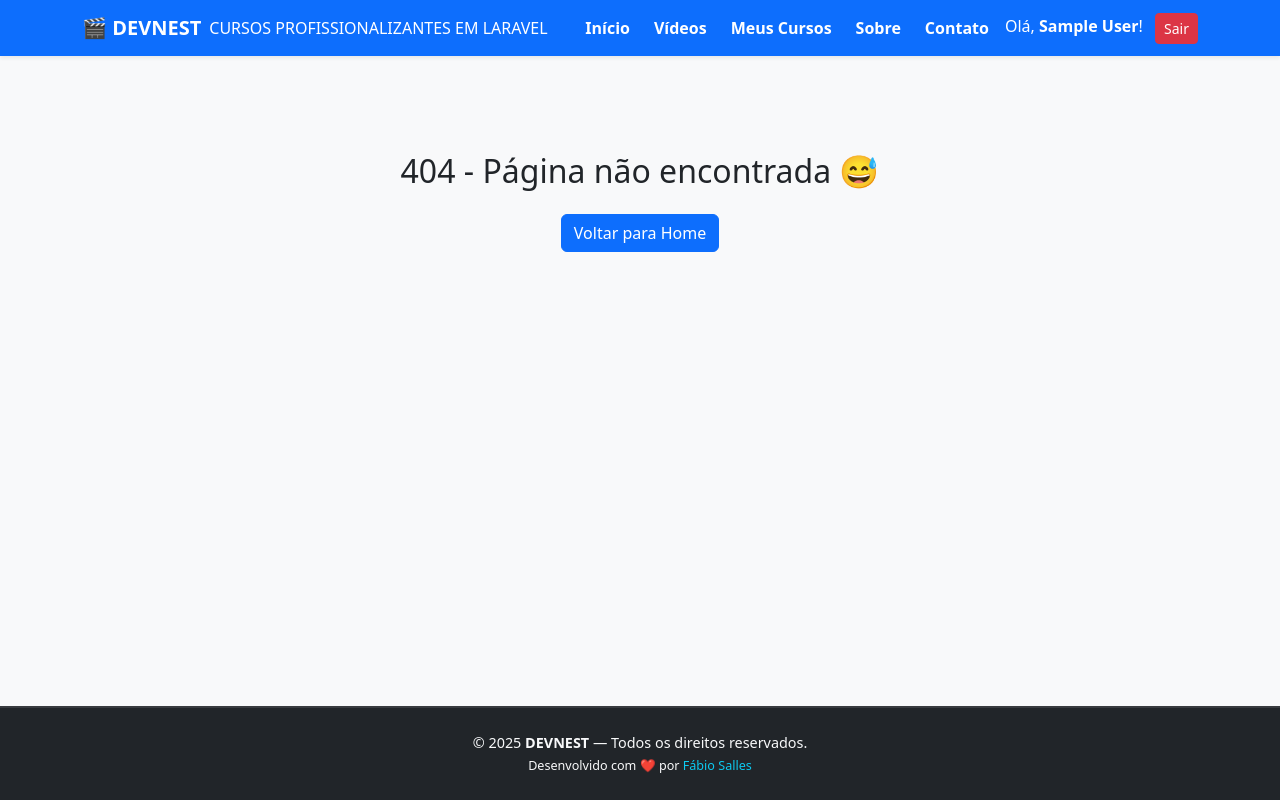
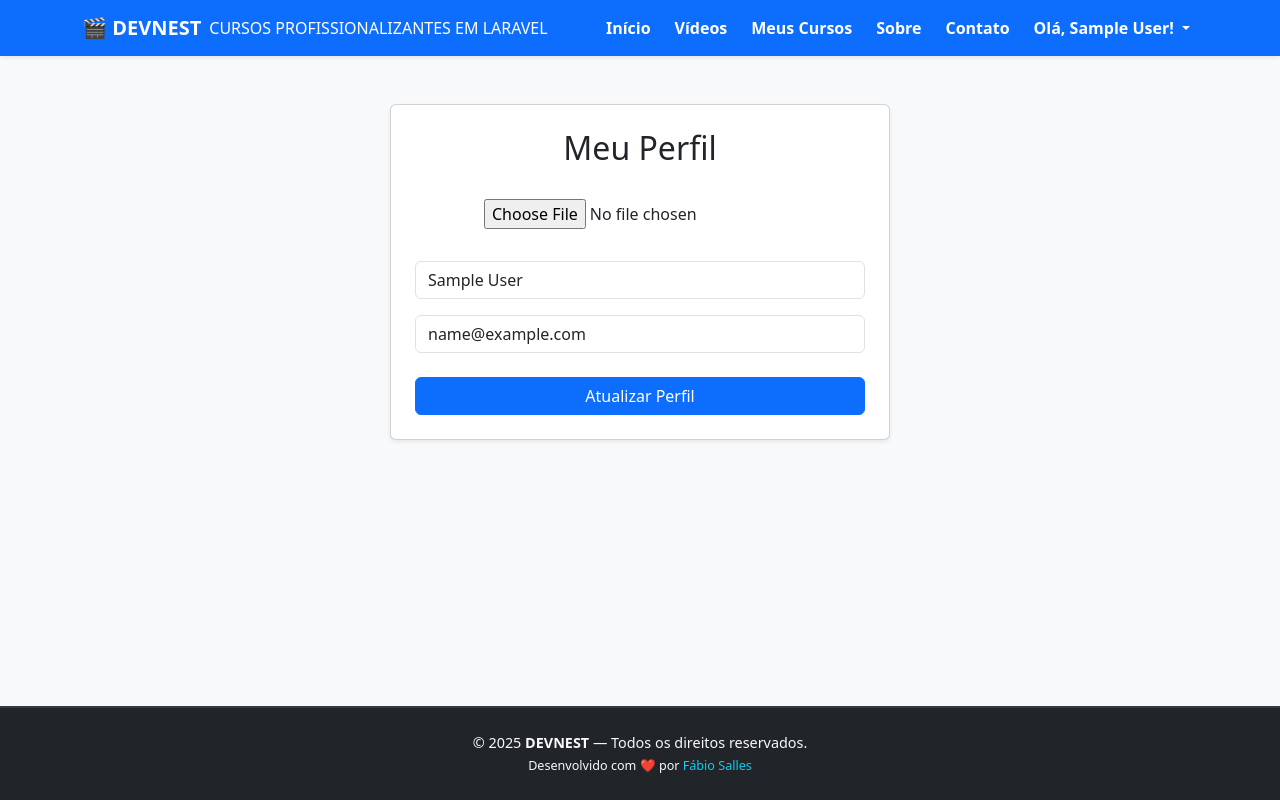
Before and after one commit to fsalles2022/desafio-twi-laravel, a Vue app in the folder ead-frontend-vue/: page /profile in a window 1280 px wide. Built offline with nearby package versions, Linux system fonts and the light colour scheme; no server answers; sample sign-in values are in the browser's storage.

Commit message:
feat: add user profile management with profile retrieval and update functionality; enhance UI for profile editing

```diff
--- a/ead-frontend-vue/src/components/StudentLayout.vue
+++ b/ead-frontend-vue/src/components/StudentLayout.vue
@@ -31,13 +31,23 @@ const auth = useAuthStore()
             <li class="nav-item"><RouterLink to="/sobre" class="nav-link text-white fw-semibold">Sobre</RouterLink></li>
             <li class="nav-item"><RouterLink to="/contato" class="nav-link text-white fw-semibold">Contato</RouterLink></li>
 
-            <li class="nav-item" v-if="auth.user">
-              <span class="text-white me-2">
+            <!-- Se o usuário estiver logado -->
+            <li class="nav-item dropdown" v-if="auth.user">
+              <a class="nav-link dropdown-toggle text-white fw-semibold" href="#" id="navbarDropdown" role="button" data-bs-toggle="dropdown">
                 Olá, <strong>{{ auth.user.name }}</strong>!
-              </span>
-              <button @click="auth.logout" class="btn btn-danger btn-sm">Sair</button>
+              </a>
+              <ul class="dropdown-menu dropdown-menu-end" aria-labelledby="navbarDropdown">
+                <li>
+                  <RouterLink to="/profile" class="dropdown-item">Meu Perfil</RouterLink>
+                </li>
+                <li><hr class="dropdown-divider" /></li>
+                <li>
+                  <button @click="auth.logout" class="dropdown-item text-danger">Sair</button>
+                </li>
+              </ul>
             </li>
 
+            <!-- Se não estiver logado -->
             <li class="nav-item" v-else>
               <RouterLink to="/login" class="btn btn-outline-light btn-sm px-3 fw-semibold">
                 Entrar
@@ -52,7 +62,7 @@ const auth = useAuthStore()
     <!-- Conteúdo -->
     <main class="flex-grow-1 py-5">
       <div class="container">
-        <slot />
+        <RouterView />
       </div>
     </main>
 
--- a/ead-frontend-vue/src/router/index.js
+++ b/ead-frontend-vue/src/router/index.js
@@ -2,6 +2,7 @@ import { createRouter, createWebHistory } from 'vue-router'
 import Home from '../views/Home.vue'
 import Login from '../views/Login.vue'
 import Videos from '../views/Videos.vue'
+import Profile from '../views/Profile.vue'
 import { useAuthStore } from '../stores/auth'
 
 const router = createRouter({
@@ -32,6 +33,13 @@ const router = createRouter({
       path: '/course/:id',
       name: 'course-videos',
       component: () => import('../views/CourseVideos.vue'),
+      meta: { requiresAuth: true },
+    },
+
+    {
+      path: '/profile',
+      name: 'profile',
+      component: () => import('../views/Profile.vue'),
       meta: { requiresAuth: true },
     },
 
--- /dev/null
+++ b/ead-frontend-vue/src/views/Profile.vue
@@ -0,0 +1,106 @@
+<template>
+  <div class="profile card shadow-sm p-4 mx-auto" style="max-width: 500px;">
+    <h2 class="mb-4 text-center">Meu Perfil</h2>
+
+    <form @submit.prevent="updateProfile" class="d-flex flex-column gap-3">
+
+      <!-- Preview da imagem -->
+      <div class="text-center mb-3">
+        <img
+          v-if="previewImage"
+          :src="previewImage"
+          class="rounded-circle border"
+          style="width:120px; height:120px; object-fit:cover;"
+          alt="Preview"
+        />
+        <img
+          v-else-if="auth.user?.image"
+          :src="auth.user.image_url"
+          class="rounded-circle border"
+          style="width:120px; height:120px; object-fit:cover;"
+          alt="Avatar"
+        />
+        <div class="mt-2">
+          <input type="file" @change="onFileChange" accept="image/*" />
+        </div>
+      </div>
+
+      <!-- Nome -->
+      <input
+        v-model="form.name"
+        type="text"
+        placeholder="Nome"
+        class="form-control"
+        required
+      />
+
+      <!-- E-mail -->
+      <input
+        v-model="form.email"
+        type="email"
+        placeholder="E-mail"
+        class="form-control"
+        required
+      />
+
+      <!-- Botão de atualizar -->
+      <button type="submit" class="btn btn-primary mt-2">
+        Atualizar Perfil
+      </button>
+    </form>
+  </div>
+</template>
+
+<script setup>
+import { ref, computed } from 'vue'
+import axios from 'axios'
+import { useAuthStore } from '../stores/auth'
+
+const auth = useAuthStore()
+
+// Formulário
+const form = ref({
+  name: auth.user?.name || '',
+  email: auth.user?.email || '',
+  image: null
+})
+
+// Preview da imagem
+const previewImage = ref(null)
+
+const onFileChange = (e) => {
+  const file = e.target.files[0]
+  if (file) {
+    form.value.image = file
+    previewImage.value = URL.createObjectURL(file)
+  }
+}
+
+// Atualizar perfil
+const updateProfile = async () => {
+  const data = new FormData()
+  data.append('name', form.value.name)
+  data.append('email', form.value.email)
+  if (form.value.image) data.append('image', form.value.image)
+
+  try {
+    const res = await axios.put('http://localhost:8000/api/profile', data, {
+      headers: { 'Content-Type': 'multipart/form-data' }
+    })
+
+    // Atualiza Pinia e localStorage
+    auth.user = res.data
+    localStorage.setItem('user', JSON.stringify(res.data))
+    alert('Perfil atualizado com sucesso!')
+  } catch (err) {
+    console.error('Erro ao atualizar perfil:', err.response?.data || err)
+    alert('Erro ao atualizar perfil')
+  }
+}
+</script>
+
+<style scoped>
+.profile input[type="file"] {
+  cursor: pointer;
+}
+</style>
```
Also changed, not shown: 2 other files (tests, documents, lock files or other folders).
